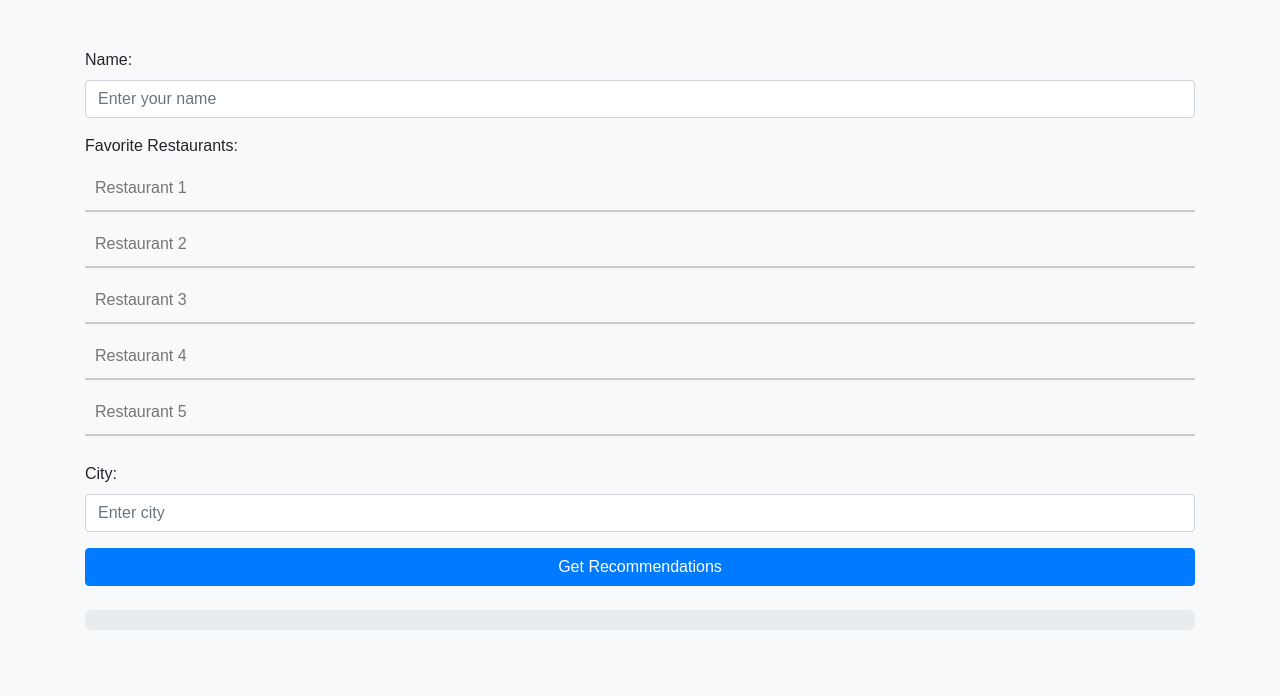
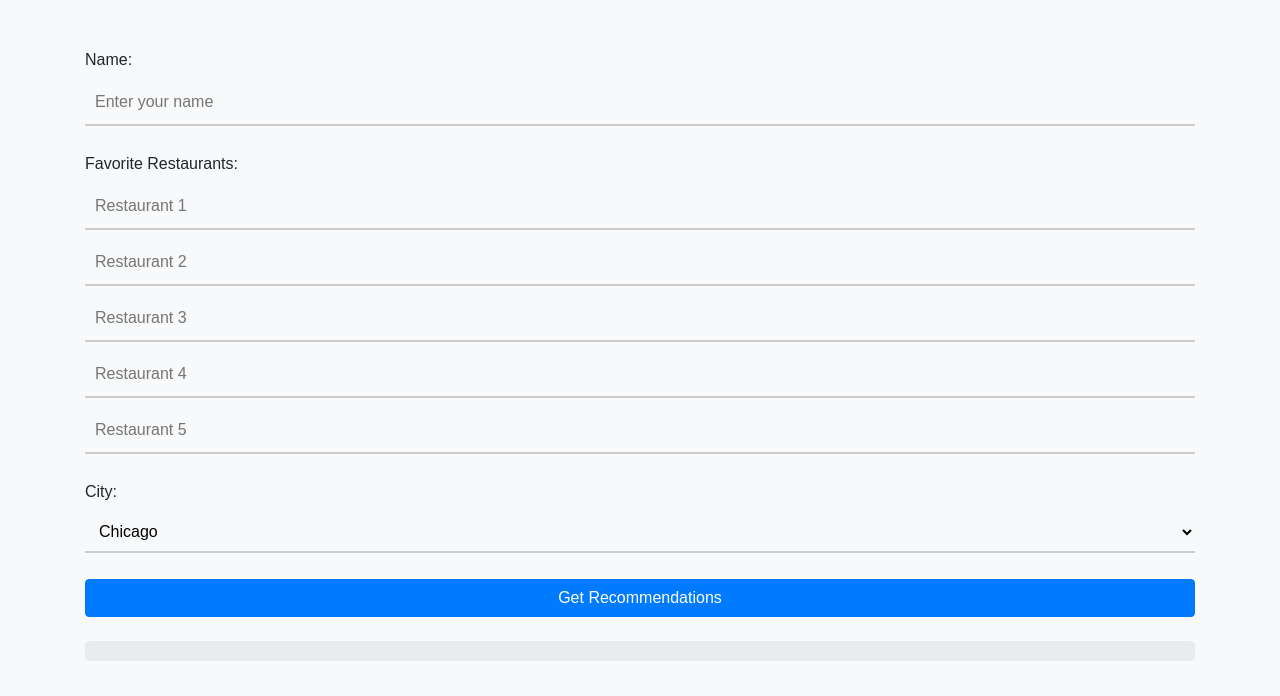
Before and after one commit to rsriram717/campfire, a Flask app: page / in a window 1280 px wide. Shown: the part 104-800 px from the top of the page. Run offline with Flask 3, Linux system fonts and the light colour scheme; some libraries are stand-ins or nearby versions.

Commit message:
UI changes complete for now

```diff
--- a/static/styles.css
+++ b/static/styles.css
@@ -3,7 +3,7 @@ body {
     background-color: #f8f9fa;
 }
 
-.uiverse-input {
+.uiverse-input, .uiverse-select {
     width: 100%;
     padding: 10px;
     margin-bottom: 10px;
@@ -13,7 +13,7 @@ body {
     transition: border-color 0.3s;
 }
 
-.uiverse-input:focus {
+.uiverse-input:focus, .uiverse-select:focus {
     border-color: #007bff;
     outline: none;
 }
--- a/templates/index.html
+++ b/templates/index.html
@@ -17,7 +17,7 @@
     <form id="restaurant-form">
         <div class="form-group">
             <label for="name">Name:</label>
-            <input type="text" id="name" placeholder="Enter your name" required class="form-control">
+            <input type="text" id="name" placeholder="Enter your name" required class="uiverse-input">
         </div>
 
         <div class="form-group">
@@ -31,7 +31,10 @@
 
         <div class="form-group">
             <label for="city">City:</label>
-            <input type="text" id="city" placeholder="Enter city" required class="form-control">
+            <select id="city" class="uiverse-select">
+                <option value="Chicago">Chicago</option>
+                <option value="New York">New York</option>
+            </select>
         </div>
 
         <button type="submit" class="btn btn-primary btn-block">Get Recommendations</button>
```
